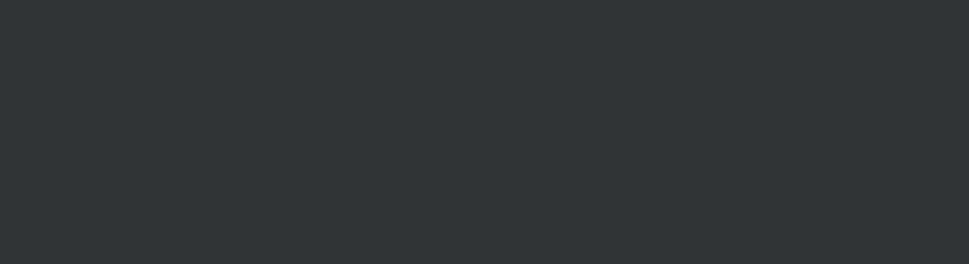
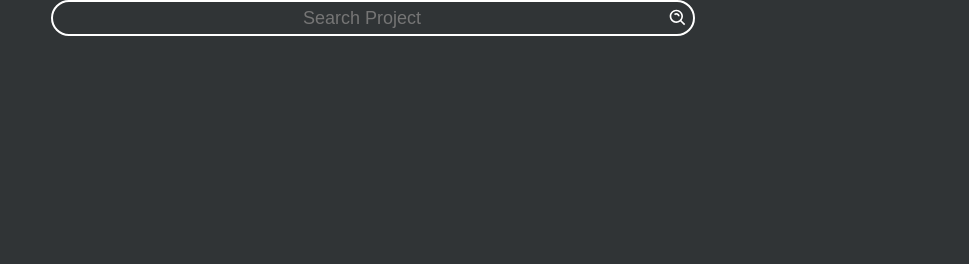
Before and after one commit to SamooMei/Sammei, a React app: page /projects in a window 1280 px wide. Shown: the full height of the page, 267-1236 px from the left. Built offline with nearby package versions, Linux system fonts and the light colour scheme.

Commit message:
Project Page Searchbar

```diff
--- /dev/null
+++ b/src/components/Projects/index.js
@@ -0,0 +1,23 @@
+import { BiSearchAlt } from "react-icons/bi";
+
+import "./index.scss";
+
+const Projects = () => {
+  return (
+    <section>
+      <div className={"project_lists"}>
+        <div className={"search"}>
+          <input
+            className={"search__bar"}
+            placeholder={"Search Project"}
+            type="text"
+            name="name"
+          />
+          <BiSearchAlt className={"search__icon"} />
+        </div>
+      </div>
+    </section>
+  );
+};
+
+export default Projects;
--- /dev/null
+++ b/src/components/Projects/index.scss
@@ -0,0 +1,44 @@
+.project_lists {
+  width: 100vw;
+  height: 100vh;
+  position: absolute;
+
+  left: 0;
+  right: 0;
+  top: 0;
+  margin: auto;
+  max-width: 100%;
+  max-height: 100%;
+  z-index: 0;
+
+  display: flex;
+  flex-direction: column;
+  align-items: center;
+
+  & .search {
+    display: flex;
+    align-items: center;
+    justify-content: space-between;
+    overflow: hidden;
+    background-color: transparent;
+    border-radius: 20px;
+    border: 2px solid white;
+    width: 50%;
+
+    &__bar {
+      flex: 1;
+      height: 30px;
+      border: none;
+      outline: none;
+      font-size: 18px;
+      padding-left: 10px;
+      background-color: inherit;
+      text-align: center;
+    }
+
+    &__icon {
+      padding: 5px;
+      font-size: 20px;
+    }
+  }
+}
--- a/src/index.js
+++ b/src/index.js
@@ -1,11 +1,12 @@
-import React from 'react';
-import ReactDOM from 'react-dom';
-import { BrowserRouter as Router, Switch, Route } from 'react-router-dom';
+import React from "react";
+import ReactDOM from "react-dom";
+import { BrowserRouter as Router, Switch, Route } from "react-router-dom";
 
-import Navbar from './components/Navbar';
-import Home from './components/Home';
+import Navbar from "./components/Navbar";
+import Home from "./components/Home";
+import Projects from "./components/Projects";
 
-import './index.scss';
+import "./index.scss";
 
 ReactDOM.render(
   <React.StrictMode>
@@ -13,8 +14,9 @@ ReactDOM.render(
       <Navbar />
       <Switch>
         <Route path="/" exact component={Home} />
+        <Route path="/projects" component={Projects} />
       </Switch>
     </Router>
   </React.StrictMode>,
-	document.getElementById('root')
+  document.getElementById("root")
 );
--- a/src/index.scss
+++ b/src/index.scss
@@ -1,10 +1,10 @@
 @font-face {
-	font-family: 'Nunito';
+  font-family: "Nunito";
   src: url(./fonts/Nunito.ttf);
 }
 
 @font-face {
-	font-family: 'JetBrains';
+  font-family: "JetBrains";
   src: url(./fonts/JetBrains.ttf);
 }
 
@@ -14,7 +14,7 @@
 
 body {
   background-color: hsl(200, 5%, 20%);
-	font-family: 'Nunito';
+  font-family: "Nunito";
   color: white;
   height: 100vh;
   width: 100vw;
```
Lines whose indentation alone changed are shown as unchanged.
